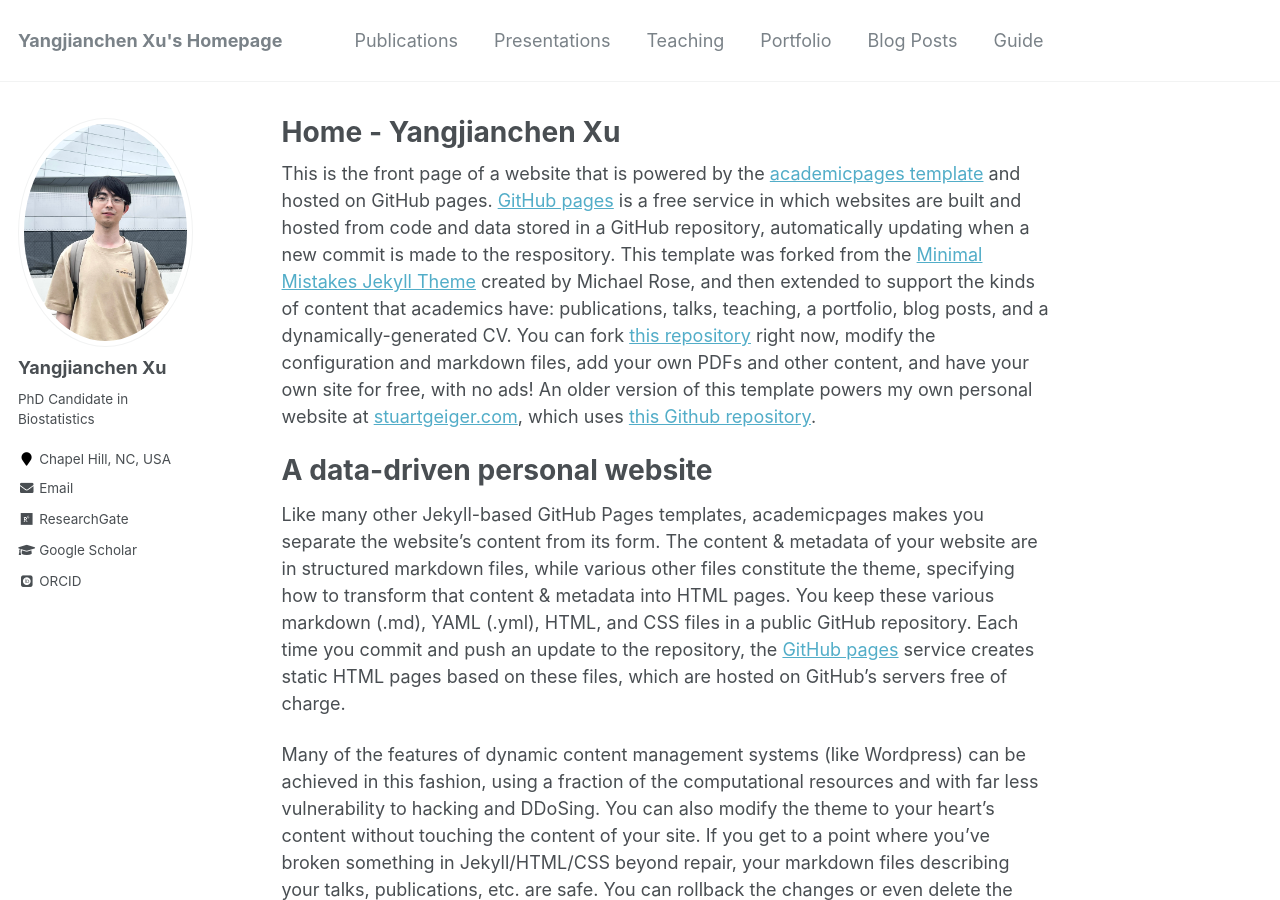
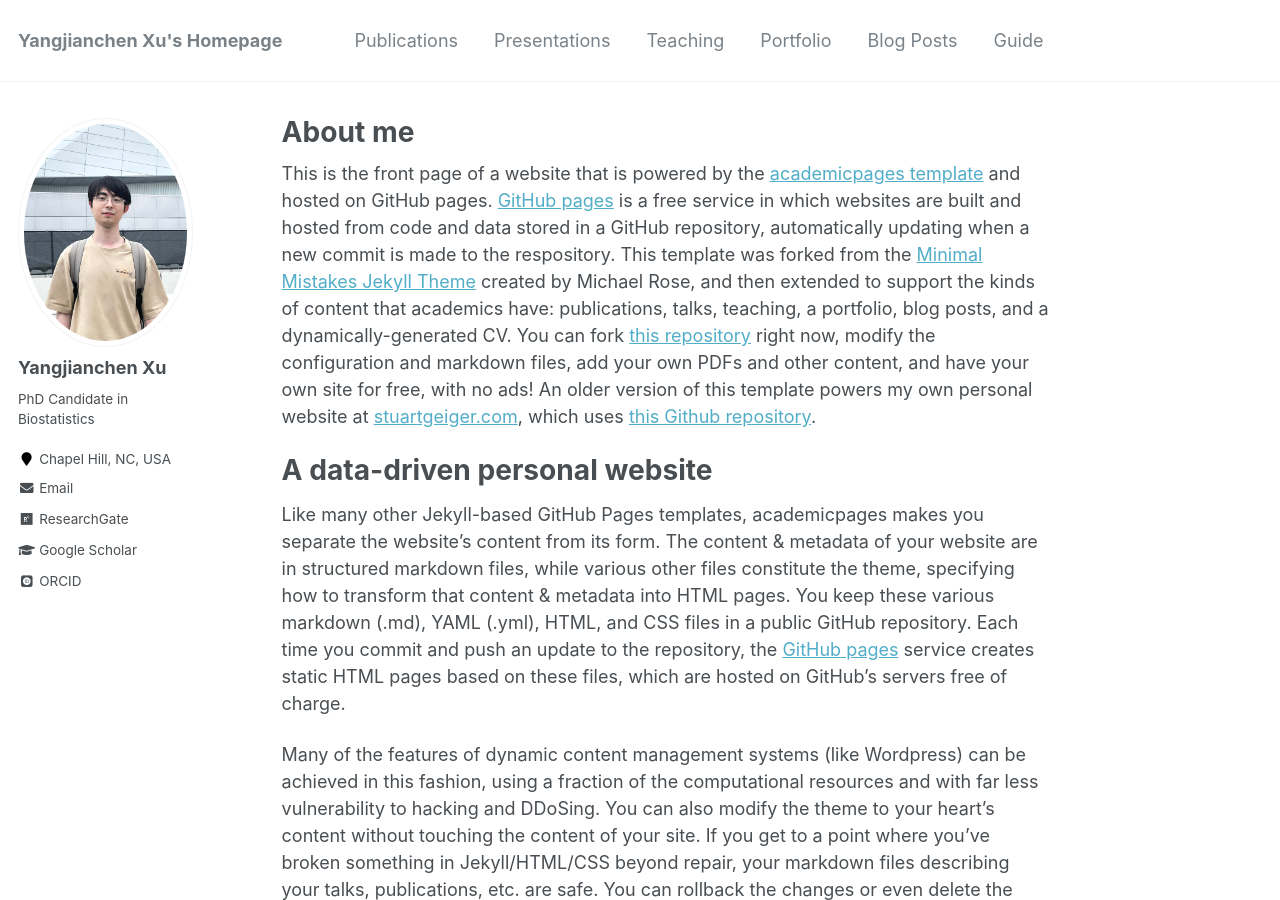
Before and after one commit to yangjc-xu/yangjc-xu.github.io, a Jekyll site: the page built from _pages/about.md, in a window 1280 px wide and 900 px high. Built offline with Jekyll 4.4.1, drawn with Linux system fonts in a browser that asks for light colours; some web fonts are replaced.

Commit message:
Update about.md

```diff
--- a/_pages/about.md
+++ b/_pages/about.md
@@ -1,6 +1,6 @@
 ---
 permalink: /
-title: "Home - Yangjianchen Xu"
+title: "About me"
 excerpt: "About me"
 author_profile: true
 redirect_from:
```
